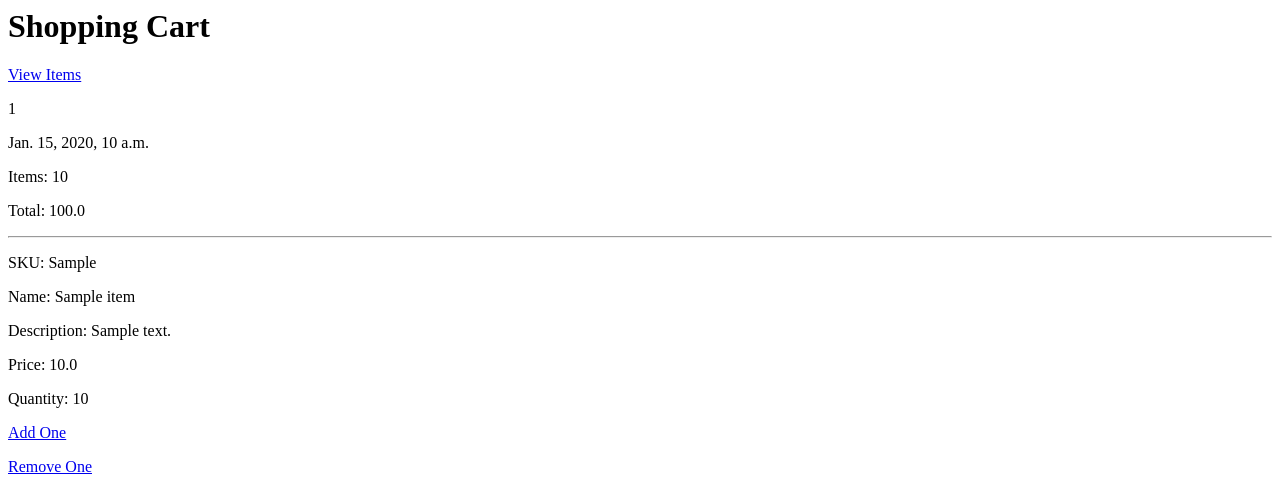
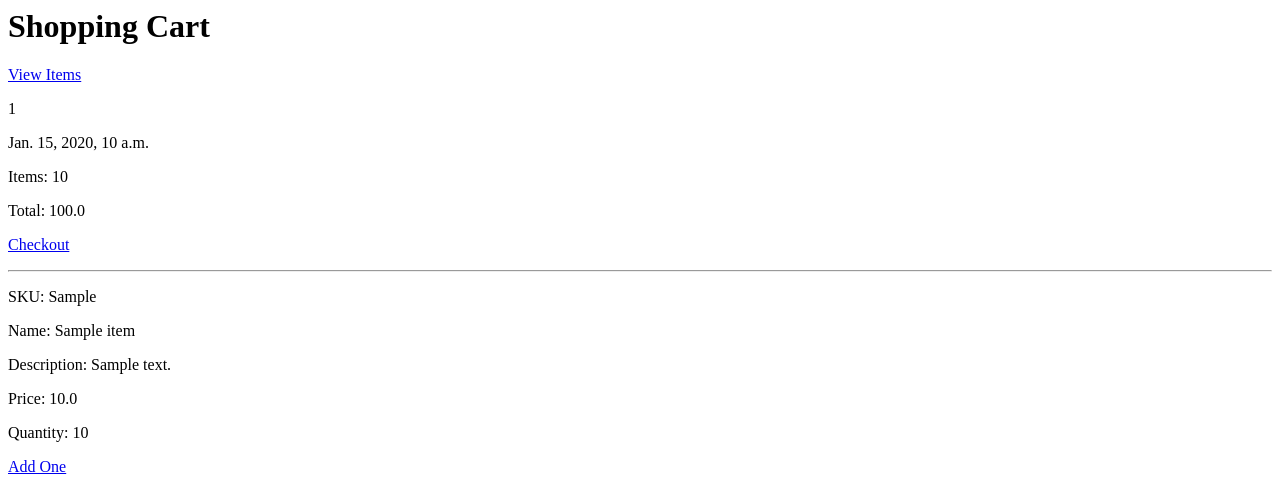
Before and after one commit to nickway90/ecommerce, a Django app: template shopping/templates/cart/index.html in a window 1280 px wide. Shown: the top 493 px of the page. Run offline with Django 3.2, Linux system fonts and the light colour scheme; the template is opened without the code that fills it: values that come from a table or form of the project are taken from there, others are empty; tables that the repository leaves empty hold one stand-in row (values such as "Sample post").

Commit message:
created checkout page

```diff
--- a/shopping/models.py
+++ b/shopping/models.py
@@ -1,5 +1,6 @@
 from django.db import models
 from datetime import datetime
+
 
 class Item(models.Model):
     sku = models.CharField(max_length=100)
@@ -33,10 +34,14 @@ class Cart(models.Model):
 
 
 class CartItem(models.Model):
-    cart = models.ForeignKey(Cart, on_delete=models.CASCADE, related_name="cart_items")
+    cart = models.ForeignKey(
+        Cart, on_delete=models.CASCADE, related_name="cart_items")
     item = models.ForeignKey(Item, on_delete=models.CASCADE)
     qty = models.IntegerField(default=0)
     created_at = models.DateTimeField(default=datetime.now, blank=True)
 
+    def total(self):
+        return self.qty * self.item.price
+
     def __str__(self):
         return '{} ({})'.format(self.item.name, self.qty)
--- a/shopping/templates/cart/index.html
+++ b/shopping/templates/cart/index.html
@@ -4,6 +4,7 @@
 <p>{{cart.created_at}}</p>
 <p>Items: {{cart.item_count}}</p>
 <p>Total: {{cart.total}}</p>
+<p><a href="{% url 'checkout' %}">Checkout</a></p>
 <hr>
 {% for cart_item in cart.cart_items.all %}
 <p>SKU: {{cart_item.item.sku}}</p>
--- a/shopping/urls.py
+++ b/shopping/urls.py
@@ -8,5 +8,6 @@ urlpatterns = [
     path('item/<int:id>', views.item, name='item'),
     path('item/<int:id>/add', views.add_item, name='add_item'),
     path('item/<int:id>/remove', views.remove_item, name='remove_item'),
-    path('item/<int:id>/remove-all', views.remove_all, name='remove_all')
+    path('item/<int:id>/remove-all', views.remove_all, name='remove_all'),
+    path('checkout', views.checkout, name='checkout')
 ]
--- a/shopping/views.py
+++ b/shopping/views.py
@@ -54,3 +54,8 @@ def remove_all(request, id):
     cart_item = get_object_or_404(CartItem, pk=id)
     cart_item.delete()
     return redirect('cart')
+
+
+def checkout(request):
+    cart = get_object_or_404(Cart, session_id=request.session.session_key)
+    return render(request, 'checkout/index.html', {'cart': cart})
```
Also changed, not shown: shopping/templates/checkout/index.html (added, +8 -0 lines).
